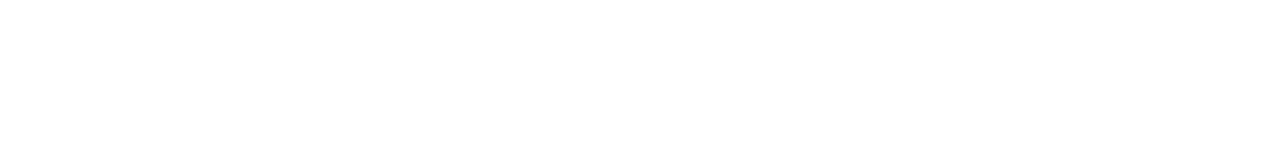
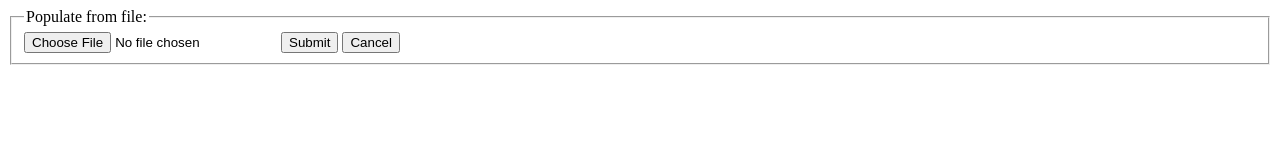
Before and after one commit to greencopycat/elderness-static, a website: page public/populate.html in a window 1280 px wide. Drawn offline with Linux system fonts and the light colour scheme.

Commit message:
add populate path

```diff
--- a/public/populate.html
+++ b/public/populate.html
@@ -3,9 +3,20 @@
   <head>
     <title>Wise Man Populates.</title>
   </head>
+  <!-- TODO: Need to add UI from react version -->
   <body>
     <noscript>You need to enable JavaScript to run this app.</noscript>
-    <div id="root"></div>
+    <div id="root">
+
+      <form action="http://localhost:4000/msapi/add" target="_blank" method="POST">
+        <fieldset>
+          <legend>Populate from file:</legend>
+            <input type="file" accept="scv/text" />
+            <button type="submit">Submit</button>
+            <button type="reset">Cancel</button>
+        </fieldset>
+      </form>
+    </div>
     <script>
       (function() {
         window.onload = function() {
```
Also changed, not shown: public/index.html (+1 -0 lines).
